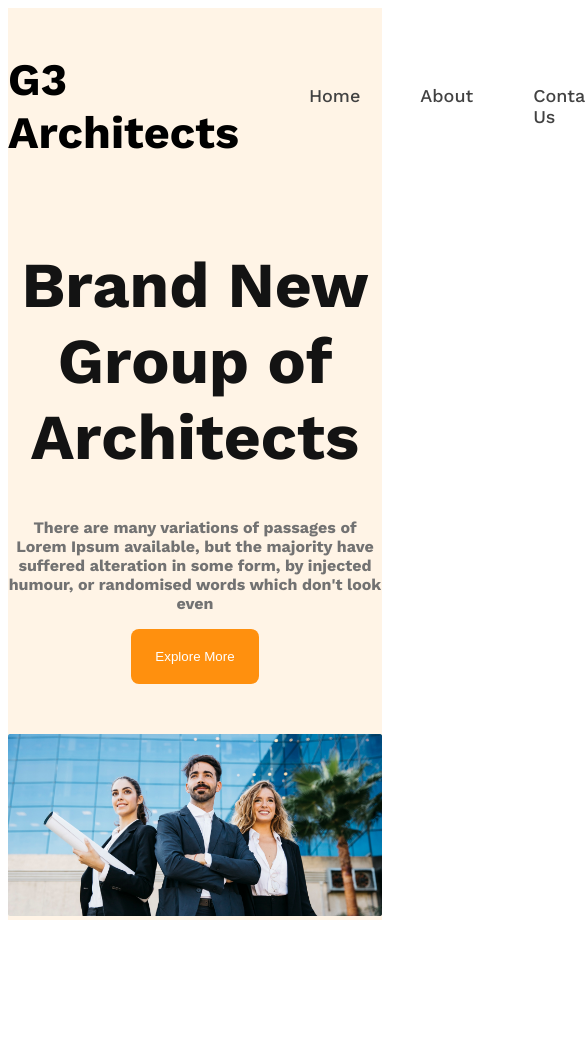
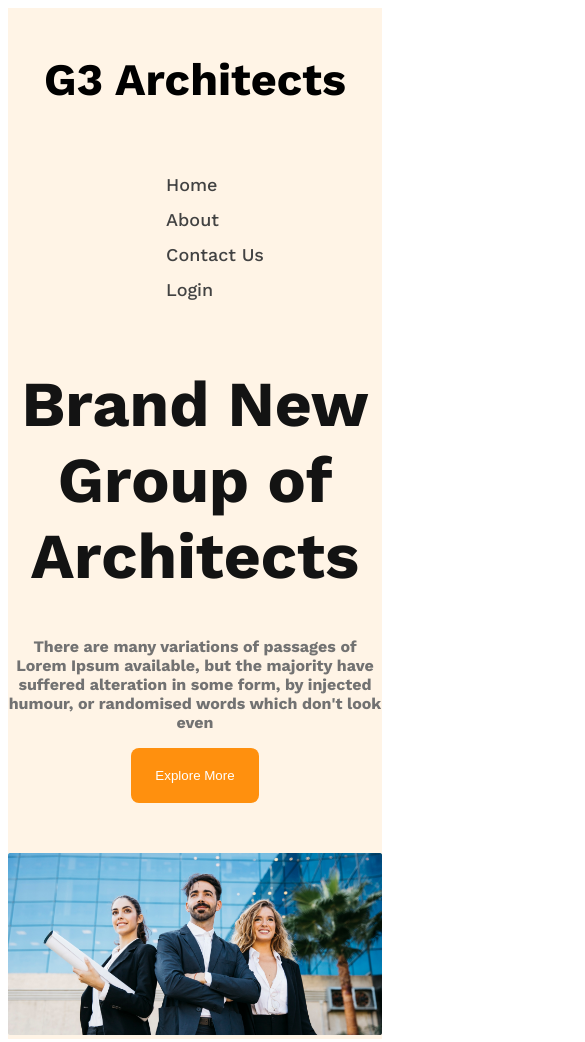
Before and after one commit to SHARIFULALAM2025/architect, a plain HTML site: page index.html in a window 390 px wide. Shown: the top 1042 px of the page, 585 px wide, since content can reach past the window. Before the commit the page ends 928 px from the top, so only its background shows below. Drawn offline with nearby package versions, Linux system fonts and the light colour scheme.

```diff
--- a/style/index.css
+++ b/style/index.css
@@ -84,3 +84,12 @@
 .banner-img{
      width: 100%;
 }
+/* responsive media query */
+@media screen and (max-width: 576px) {
+     .navbar, .nav-link{
+          flex-direction: column;
+     }
+     .nav-item{
+          margin: 0.438rem;
+     }
+}
```
